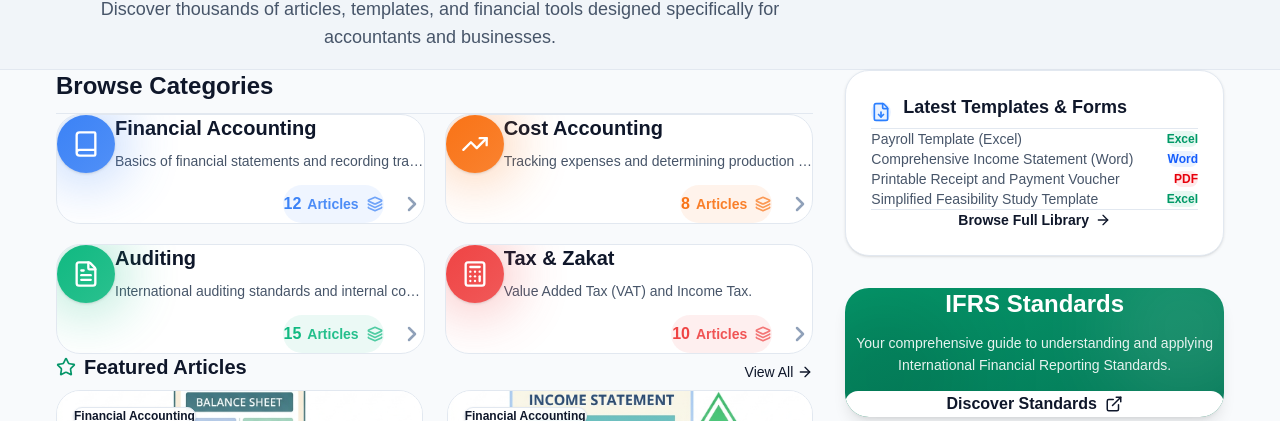
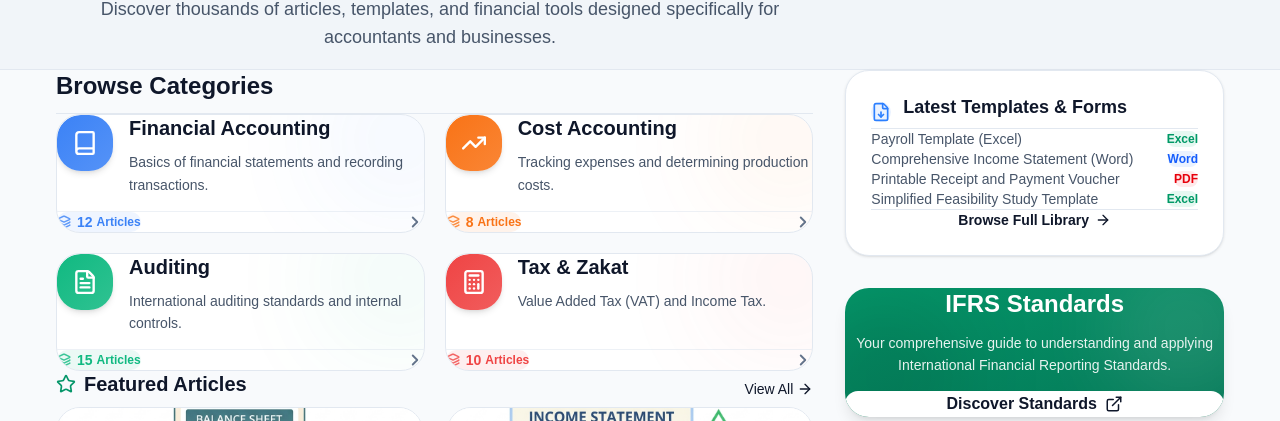
Before and after one commit to abdullahalalawi52-jpg/Accounting-Encyclopedia, a React (Vite) app: page / in a window 1280 px wide. Shown: the part 170-591 px from the top of the page. Built offline with nearby package versions, Linux system fonts and the light colour scheme; no server answers.

Commit message:
fix(ui): improve category card spacing, typography and icon proportions

```diff
--- a/src/components/cards/CategoryCard.jsx
+++ b/src/components/cards/CategoryCard.jsx
@@ -14,56 +14,58 @@ function CategoryCard({ category, IconComponent }) {
   return (
     <Link
       to={`/category/${category.id}`}
-      className="group flex flex-col justify-between bg-[var(--bg-card)] rounded-[24px] border border-[var(--border-color)] hover:border-[var(--primary-accent)] transition-all duration-300 hover:shadow-xl hover:-translate-y-1 relative overflow-hidden p-4"
+      className="group relative flex flex-col justify-between h-full bg-[var(--bg-card)] rounded-2xl border border-[var(--border-color)] hover:border-[var(--primary-accent)] transition-all duration-300 hover:shadow-xl hover:-translate-y-1.5 p-6 overflow-hidden"
     >
+      {/* خلفية توهج خفيفة عند التحويم */}
+      <div
+        className="absolute -top-10 -right-10 w-32 h-32 rounded-full blur-3xl opacity-10 group-hover:opacity-25 transition-opacity pointer-events-none"
+        style={{ backgroundColor: color }}
+      ></div>
+
       {/* 1. القسم العلوي (الأيقونة والنصوص) */}
-      <div className="flex items-start w-full min-h-[58px]">
-
+      <div className="flex items-start gap-4 mb-6 relative z-10">
         {/* الأيقونة المضيئة */}
         <div className="relative shrink-0">
           <div
-            className="absolute inset-0 rounded-full blur-xl opacity-40 group-hover:opacity-60 transition-opacity duration-500 scale-125"
-            style={{ backgroundColor: color }}
-          ></div>
-          <div
-            className="relative w-[58px] h-[58px] rounded-full flex items-center justify-center transition-transform duration-500 group-hover:scale-105 shadow-sm text-white"
+            className="w-14 h-14 rounded-2xl flex items-center justify-center text-white shadow-md transition-transform duration-300 group-hover:scale-105"
             style={{ background: `linear-gradient(135deg, ${color}, ${color}dd)` }}
           >
-            {IconComponent && <IconComponent size={28} strokeWidth={2} />}
+            {IconComponent && <IconComponent size={26} strokeWidth={2.2} />}
           </div>
         </div>
 
         {/* النصوص */}
-        <div className="flex-1 min-w-0 mt-1 ms-4">
-          <h3 className="font-bold text-[var(--text-primary)] text-xl mb-1 truncate group-hover:text-[var(--primary-accent)] transition-colors">
+        <div className="flex-1 min-w-0">
+          <h3 className="font-bold text-[var(--text-primary)] text-lg sm:text-xl mb-1.5 leading-snug group-hover:text-[var(--primary-accent)] transition-colors">
             {title}
           </h3>
-          <p className="text-[var(--text-secondary)] text-sm font-medium truncate">
+          <p className="text-[var(--text-secondary)] text-sm leading-relaxed line-clamp-2">
             {desc}
           </p>
         </div>
       </div>
 
-      {/* 2. القسم السفلي (الشارة والسهم في أسفل اليسار) */}
-      <div className="flex items-center justify-end gap-4 w-full mt-[34px]">
-
+      {/* 2. القسم السفلي (الشارة وسهم التصفح بتوزيع متوازن) */}
+      <div className="flex items-center justify-between pt-4 border-t border-[var(--border-color)]/60 mt-auto relative z-10">
         {/* شارة عدد المقالات */}
         <div
-          className="h-[38px] px-4 rounded-full flex items-center gap-2 font-semibold text-sm transition-colors duration-300 border border-transparent group-hover:border-current"
+          className="px-3 py-1.5 rounded-full flex items-center gap-1.5 font-semibold text-xs transition-colors"
           style={{ backgroundColor: `${color}15`, color: color }}
         >
-           <span className="flex items-center gap-1.5" dir={isEn ? "ltr" : "rtl"}>
-              <span className="font-bold text-base">{category.count}</span>
-              <span className="opacity-90">{t('home.article_count', 'مقال')}</span>
-           </span>
-           <Layers size={16} strokeWidth={2.5} className="opacity-70" />
+          <Layers size={14} strokeWidth={2.5} className="opacity-80" />
+          <span className="flex items-center gap-1">
+            <span className="font-bold text-sm">{category.count}</span>
+            <span>{t('home.article_count', 'مقال')}</span>
+          </span>
         </div>
 
         {/* سهم الانتقال */}
-        <div className={`text-slate-400 group-hover:text-[var(--primary-accent)] transition-transform duration-300 ${isEn ? 'group-hover:translate-x-1' : 'group-hover:-translate-x-1'}`}>
-          {isEn ? <ChevronRight size={24} strokeWidth={2.5} /> : <ChevronLeft size={24} strokeWidth={2.5} />}
+        <div className={`text-[var(--text-muted)] group-hover:text-[var(--primary-accent)] transition-all duration-300 flex items-center gap-1 text-sm font-medium ${isEn ? 'group-hover:translate-x-1' : 'group-hover:-translate-x-1'}`}>
+          <span className="text-xs opacity-0 group-hover:opacity-100 transition-opacity">
+            {isEn ? 'Explore' : 'تصفح'}
+          </span>
+          {isEn ? <ChevronRight size={18} strokeWidth={2.5} /> : <ChevronLeft size={18} strokeWidth={2.5} />}
         </div>
-
       </div>
     </Link>
   );
```
